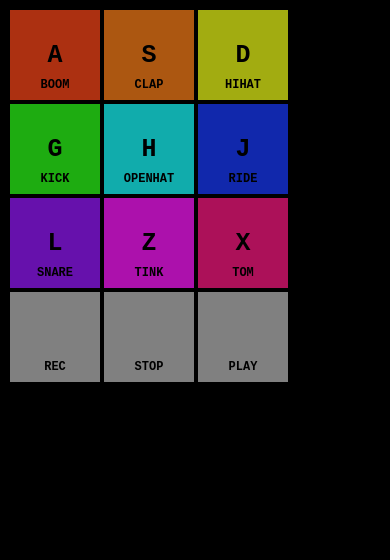
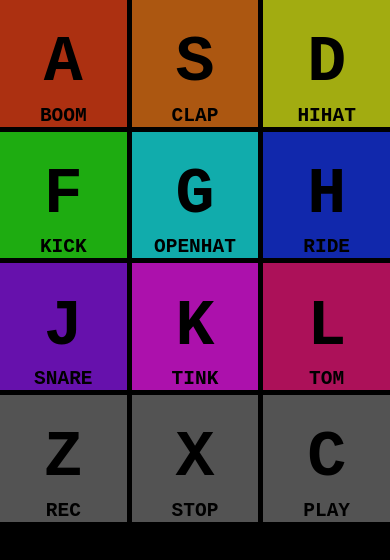
Before and after one commit to imseeeb/drumz-soundboard, a plain HTML site: page index.html in a window 390 px wide. Drawn offline with Linux system fonts and the light colour scheme.

Commit message:
astyle adjustments, mobile prepreparation

```diff
--- a/index.html
+++ b/index.html
@@ -7,20 +7,7 @@
 </head>
 
 <body>
-    <div class="keys">
-        <div class="key a">A</div>
-        <div class="key s">S</div>
-        <div class="key d">D</div>
-        <div class="key f">F</div>
-        <div class="key g">G</div>
-        <div class="key h">H</div>
-        <div class="key j">J</div>
-        <div class="key k">K</div>
-        <div class="key l">L</div>
-        <div class="key z">Z</div>
-        <div class="key x">X</div>
-        <div class="key c">C</div>
-    </div>
+    <div class="wrapper">
 
     <div class="sounds">
         <div class="sound boom" draggable=true><span>BOOM</span></div>
@@ -36,4 +23,21 @@
         <div class="sound stop" ondragover=noAllowDrop(event) ondragenter=noAllowDrop(event) ondragleave=noAllowDrop(event) ondrop=noAllowDrop(event)><span>STOP</span></div>
         <div class="sound play" ondragover=noAllowDrop(event) ondragenter=noAllowDrop(event) ondragleave=noAllowDrop(event) ondrop=noAllowDrop(event)><span>PLAY</span></div>
     </div>
+
+    <div class="keys">
+        <div class="key a"><span>A</span></div>
+        <div class="key s"><span>S</span></div>
+        <div class="key d"><span>D</span></div>
+        <div class="key f"><span>F</span></div>
+        <div class="key g"><span>G</span></div>
+        <div class="key h"><span>H</span></div>
+        <div class="key j"><span>J</span></div>
+        <div class="key k"><span>K</span></div>
+        <div class="key l"><span>L</span></div>
+        <div class="key z"><span>Z</span></div>
+        <div class="key x"><span>X</span></div>
+        <div class="key c"><span>C</span></div>
+    </div>
+
+    </div>
 </body>
--- a/script.js
+++ b/script.js
@@ -173,7 +173,7 @@ function recAnimate(state){
     let recAnimationKeyFrames = new KeyframeEffect(
         rec,
         [
-            {backgroundColor: "grey"},
+            {backgroundColor: "rgb(83, 83, 83)"},
             {backgroundColor: "red"}
         ],
         {duration:1000, iterations:Infinity}
@@ -195,7 +195,7 @@ function playAnimate(state){
     let recAnimationKeyFrames = new KeyframeEffect(
         rec,
         [
-            {backgroundColor: "grey"},
+            {backgroundColor: "rgb(83, 83, 83)"},
             {backgroundColor: "green"}
         ],
         {duration:1000, iterations:Infinity}
--- a/style.css
+++ b/style.css
@@ -1,53 +1,74 @@
 body{
-    display:flex;
-    flex-wrap: wrap;
+    margin:0;
     background-color: black;
+
+}
+
+.wrapper{
+    display: grid;
+}
+
+.sounds, .keys{
+    display: grid;
+    grid-template-columns: 1fr 1fr 1fr 1fr;
+    grid-gap: 5px;
+  }
+
+.keys{
+    pointer-events: none;
 }
 .sound{
-    display:flex;
-    flex-direction: column;
-    width: 90px;
-    height: 90px;
+    background-color: rgb(83, 83, 83);
+    display: flex;
     justify-content: center;
-    align-items:center;
+    align-items: flex-end;
+  }
 
-    margin:2px;
-    font-size: 25px;
-    font-family: monospace;
-    font-weight: 900;
-    background-color: grey;
+.key{
+    pointer-events: none;
+    background-color: transparent;
+    display: flex;
+    justify-content: center;
+    align-items: center;
 }
 
-.sounds{
-    display:flex;
-    flex-wrap:wrap;
+.key::before{
+    content:'';
+    width: 100%;
+    padding-top: 100%;
 }
 
 span{
     pointer-events: none;
-    font-size:12px;
-    position:absolute;
-    margin-top:60px;
+    position: absolute;
 }
-.keys{
-    pointer-events: none;
-    position:absolute;
-    display:flex;
-    flex-wrap:wrap;
+
+.sounds, .keys{
+    grid-area: 1 / 1;
 }
-.key{
-    color:black;
-    display:flex;
-    flex-direction: column;
-    width: 90px;
-    height: 90px;
-    justify-content: center;
-    align-items:center;
 
-    margin:2px;
-    font-size: 25px;
+.key span{
+    font-size: 500%;
     font-family: monospace;
     font-weight: 900;
+}
+
+.sound span{
+    font-size: 150%;
+    font-family: monospace;
+    font-weight: 900;
+}
+
+@media (max-aspect-ratio: 3/4){
+    .sounds, .keys{
+        grid-template-columns: 1fr 1fr 1fr;
+    }
+}
+
+@media (min-aspect-ratio: 4/3){
+    .sounds, .keys{
+        grid-template-columns: 1fr 1fr 1fr 1fr 1fr 1fr;
+    }
 }
 
 .boom{
--- /dev/null
+++ b/style2.css
@@ -0,0 +1,87 @@
+body{
+    display:flex;
+    flex-wrap: wrap;
+    background-color: black;
+}
+
+.wrapper{
+    position: relative;
+}
+
+.sound{
+    display:flex;
+    flex-direction: column;
+    width: 90px;
+    height: 90px;
+    justify-content: center;
+    align-items:center;
+
+    margin:2px;
+    font-size: 25px;
+    font-family: monospace;
+    font-weight: 900;
+    background-color: grey;
+}
+
+.sounds{
+    display:flex;
+    flex-wrap:wrap;
+}
+
+span{
+    pointer-events: none;
+    font-size:12px;
+    position:absolute;
+    margin-top:60px;
+}
+.keys{
+    pointer-events: none;
+    position: absolute;
+    display:flex;
+    flex-wrap:wrap;
+}
+.key{
+    display:flex;
+    flex-direction: column;
+    width: 90px;
+    height: 90px;
+    justify-content: center;
+    align-items:center;
+
+    margin:2px;
+    font-size: 25px;
+    font-family: monospace;
+    font-weight: 900;
+}
+
+.boom{
+    background-color: rgb(172, 48, 17);
+}
+.clap{
+    background-color: rgb(172, 87, 17);
+}
+.hihat{
+    background-color: rgb(162, 172, 17);
+}
+.kick{
+    background-color: rgb(30, 172, 17);
+}
+.openhat{
+    background-color: rgb(17, 172, 172);
+}
+.ride{
+    background-color: rgb(17, 40, 172);
+}
+.snare{
+    background-color: rgb(102, 17, 172);
+}
+.tink{
+    background-color: rgb(172, 17, 172);
+}
+.tom{
+    background-color: rgb(172, 17, 89);
+}
+
+.hover{
+    background-color:rgb(235, 235, 235);
+}
```
